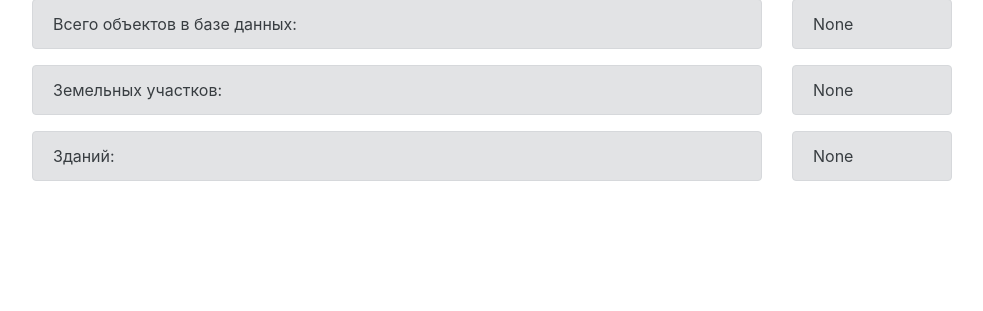
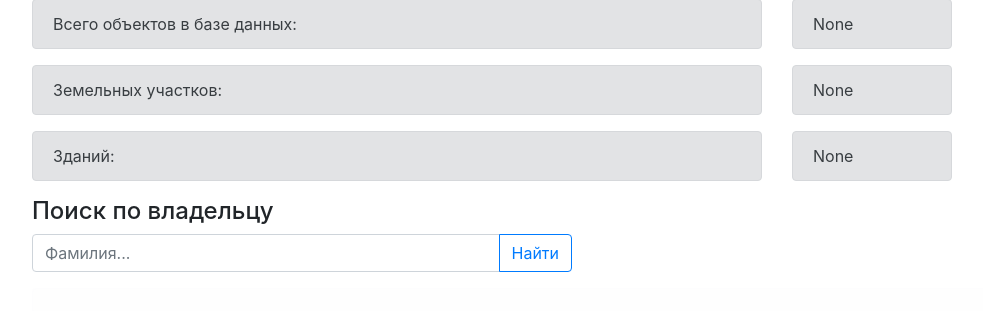
Before and after one commit to OAO-GESK/saumi, a Flask app: page / in a window 1280 px wide. Shown: the part 185-496 px from the top of the page, without its empty margins (53-1036 px from the left). Run offline with Flask 2, Linux system fonts and the light colour scheme; data that the repository does not hold is empty; some libraries are stand-ins or nearby versions.

Commit message:
Cheat search form added

```diff
--- a/start.py
+++ b/start.py
@@ -18,11 +18,18 @@ def index():
 	for row in cur: buildings = row[0]
 	return render_template('startpage.html', totalobjects=objects, totalgrounds=grounds, totalbuildings=buildings)
 
+
+@app.route('/find', methods=['POST'])
+def find():
+	return 'Errow'
+
+
 @app.route('/admin/<int:id>')
 def admin(id=0):
 	if id != 31628:
 		return url_for('static', filename='js/engine.js')
 	return render_template('admin.html')
+
 
 @app.route('/admin/dbquery', methods=['POST'])
 def dbquery():
--- a/templates/startpage.html
+++ b/templates/startpage.html
@@ -65,6 +65,29 @@
       </div>
     </div>
 
+    <div class="row">
+      <div class="col-md-12">
+        <h4>Поиск по владельцу</h4>
+      </div>
+    </div>
+
+    <div class="row">
+      <div class="col-md-6">
+        <div class="input-group mb-3">
+          <input type="text" class="form-control" placeholder="Фамилия..." aria-label="Фамилия..." aria-describedby="button-addon2">
+          <div class="input-group-append">
+            <button class="btn btn-outline-primary" type="button" id="bFind">Найти</button>
+          </div>
+        </div>
+      </div>
+    </div>
+
+    <div class="row">
+      <div class="col-md-12">
+        <div class="alert alert-light" role="alert" id="dResult"></div>
+      </div>
+    </div>
+
   </div>
 
   <script src="{{ url_for('static', filename='js/jquery-3.3.1.min.js') }}"></script>
```
Also changed, not shown: assets/js/engine.js (+7 -0 lines).
